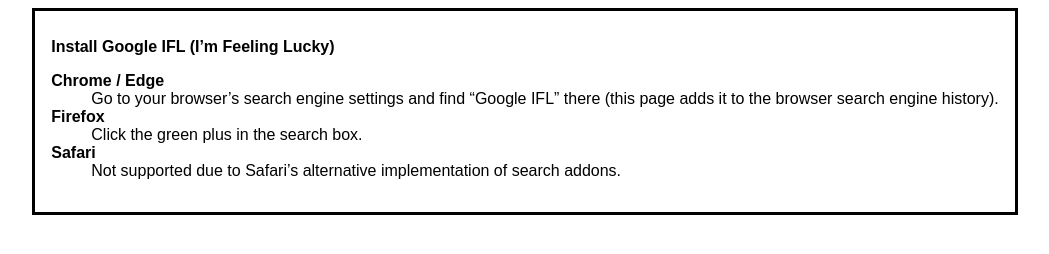
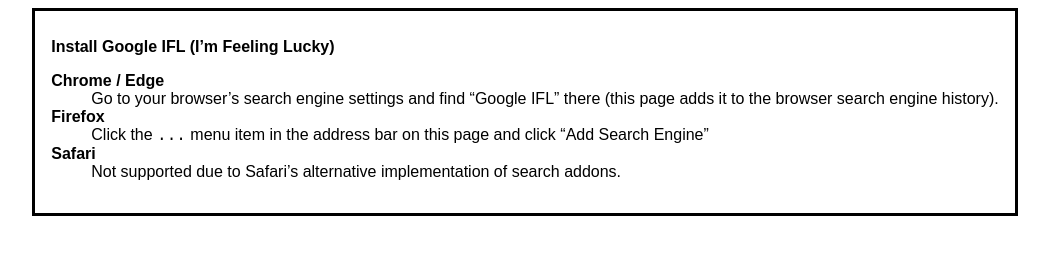
Before and after one commit to blaise-io/google-feeling-lucky-opensearch, a plain HTML site: page index.html in a window 1280 px wide. Shown: the whole page, without its empty margins (115-1164 px from the left). Drawn offline with Linux system fonts and the light colour scheme.

Commit message:
Update index.html

```diff
--- a/index.html
+++ b/index.html
@@ -24,7 +24,7 @@
     <dt>Chrome / Edge
     <dd>Go to your browser’s search engine settings and find “Google IFL” there (this page adds it to the browser search engine history).
     <dt>Firefox
-    <dd>Click the green plus in the search box.
+    <dd>Click the <tt>...</tt> menu item in the address bar on this page and click “Add Search Engine”
     <dt>Safari
     <dd>Not supported due to Safari’s alternative implementation of search addons.
 </dl>
```
